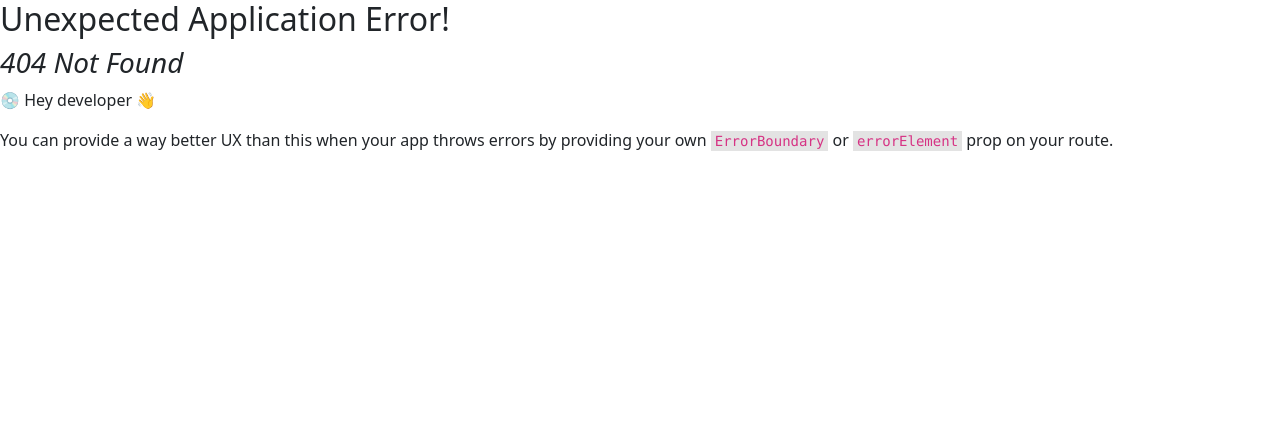
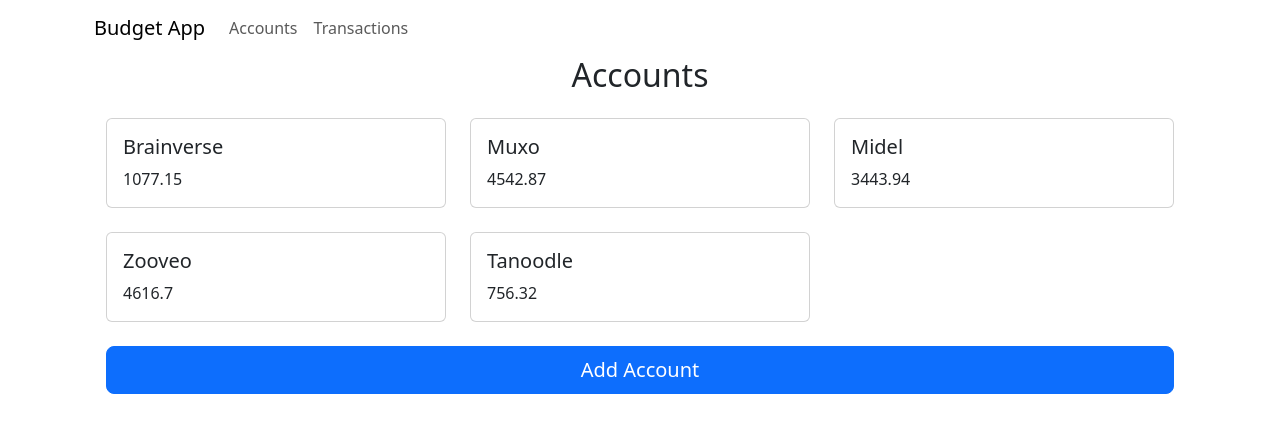
Before and after one commit to chrisengalang/budget-react-fe, a React (Vite) app: page /accounts/1 in a window 1280 px wide. Before the commit this address had no page. Shown: the top 432 px of the page. Built offline with nearby package versions, Linux system fonts and the light colour scheme.

Commit message:
Add account page for account management

```diff
--- a/src/App.jsx
+++ b/src/App.jsx
@@ -1,7 +1,5 @@
 import { Link, Outlet } from 'react-router-dom'
 import './App.css'
-import Accounts from './pages/Accounts'
-import { Nav } from 'react-bootstrap'
 import Navigation from './components/Navigation'
 
 const App = () => {
--- a/src/components/Account.jsx
+++ b/src/components/Account.jsx
@@ -1,18 +1,11 @@
 import { useState } from "react"
 import { Card, CardBody, CardText, CardTitle } from "react-bootstrap"
-import UpdateAccountModal from "./UpdateAccountModal"
-
 
 const Account = ({account}) => {
-
-  const [accountInfo, setAccountInfo] = useState(account)
-  const [showUpdateModal, setShowUpdateModal] = useState(false)
-
-  const handleShowUpdateModal = () => setShowUpdateModal(!showUpdateModal)
-
+  const [accountInfo] = useState(account)
   return (
     <Card>
-      <CardBody onClick={handleShowUpdateModal}>
+      <CardBody>
         <CardTitle>
           {accountInfo.account_name}
         </CardTitle>
@@ -20,7 +13,6 @@ const Account = ({account}) => {
           {accountInfo.amount}
         </CardText>
       </CardBody>
-      <UpdateAccountModal account={accountInfo} showModal={showUpdateModal} handleShowModal={setShowUpdateModal} />
     </Card>
   )
 }
--- a/src/components/Navigation.jsx
+++ b/src/components/Navigation.jsx
@@ -16,7 +16,6 @@ const Navigation = () => {
         </Nav>
       </Container>
     </Navbar>
-
   )
 }
 
--- a/src/pages/Accounts.jsx
+++ b/src/pages/AccountsPage.jsx
@@ -4,7 +4,7 @@ import { useEffect, useState } from 'react'
 import AddAccountModal from '../components/AddAccountModal'
 import Account from '../components/Account'
 
-const Accounts = () => {
+const AccountsPage = () => {
 
   const [accountList, setAccountList] = useState([])
   const [showAddAccountModal, setShowAddAccountModal] = useState(false)
@@ -39,4 +39,4 @@ const Accounts = () => {
   )
 }
 
-export default Accounts
+export default AccountsPage
--- a/src/pages/Transactions.jsx
+++ b/src/pages/TransactionsPage.jsx
@@ -1,6 +1,6 @@
 import { Container } from "react-bootstrap"
 
-const Transactions = () => {
+const TransactionsPage = () => {
 
   return (
     <Container>
@@ -9,4 +9,4 @@ const Transactions = () => {
   )
 }
 
-export default Transactions
+export default TransactionsPage
```
Also changed, not shown: src/main.jsx (+8 -4 lines), src/pages/AccountPage.jsx (added, +9 -0 lines).
